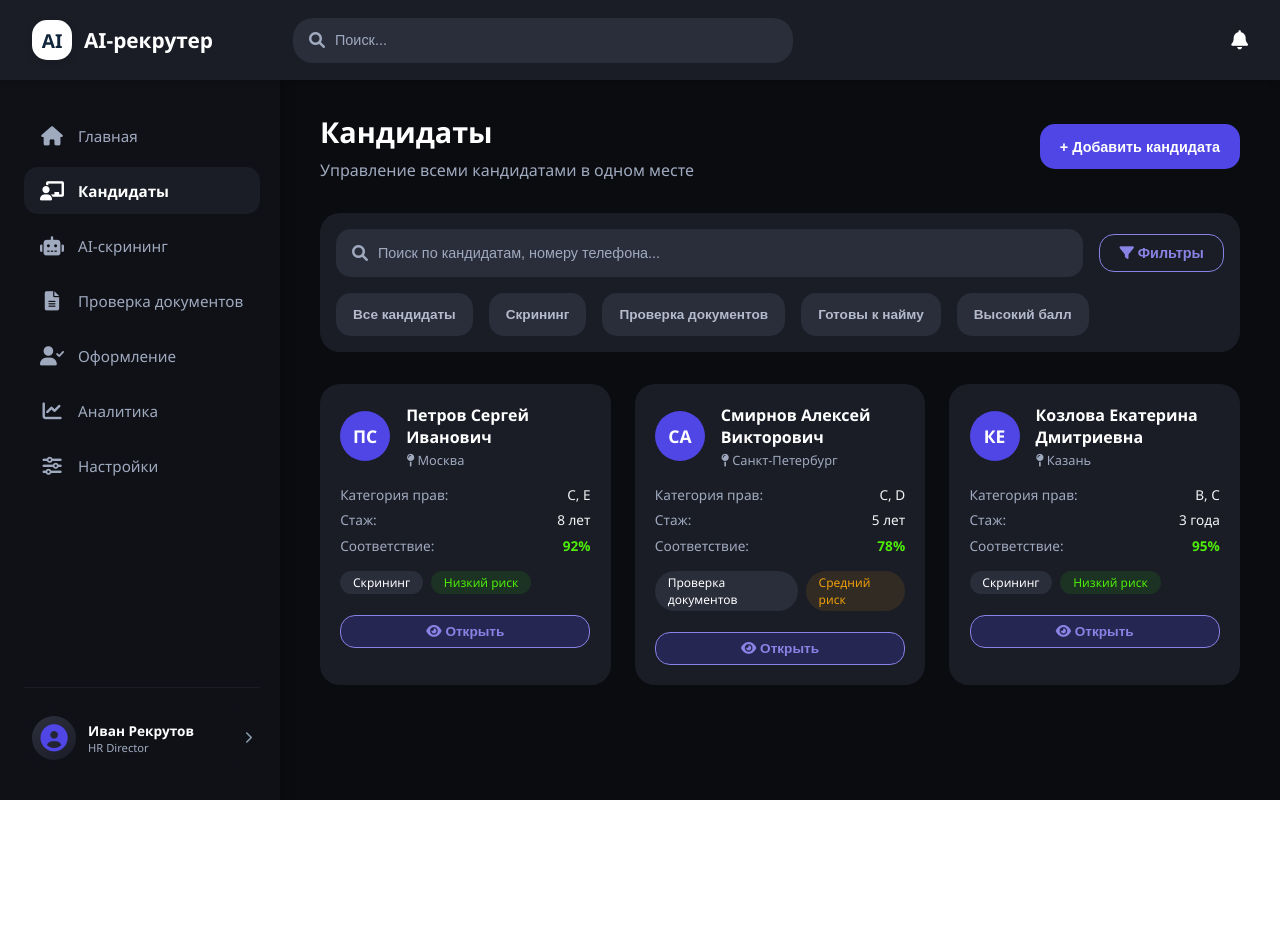
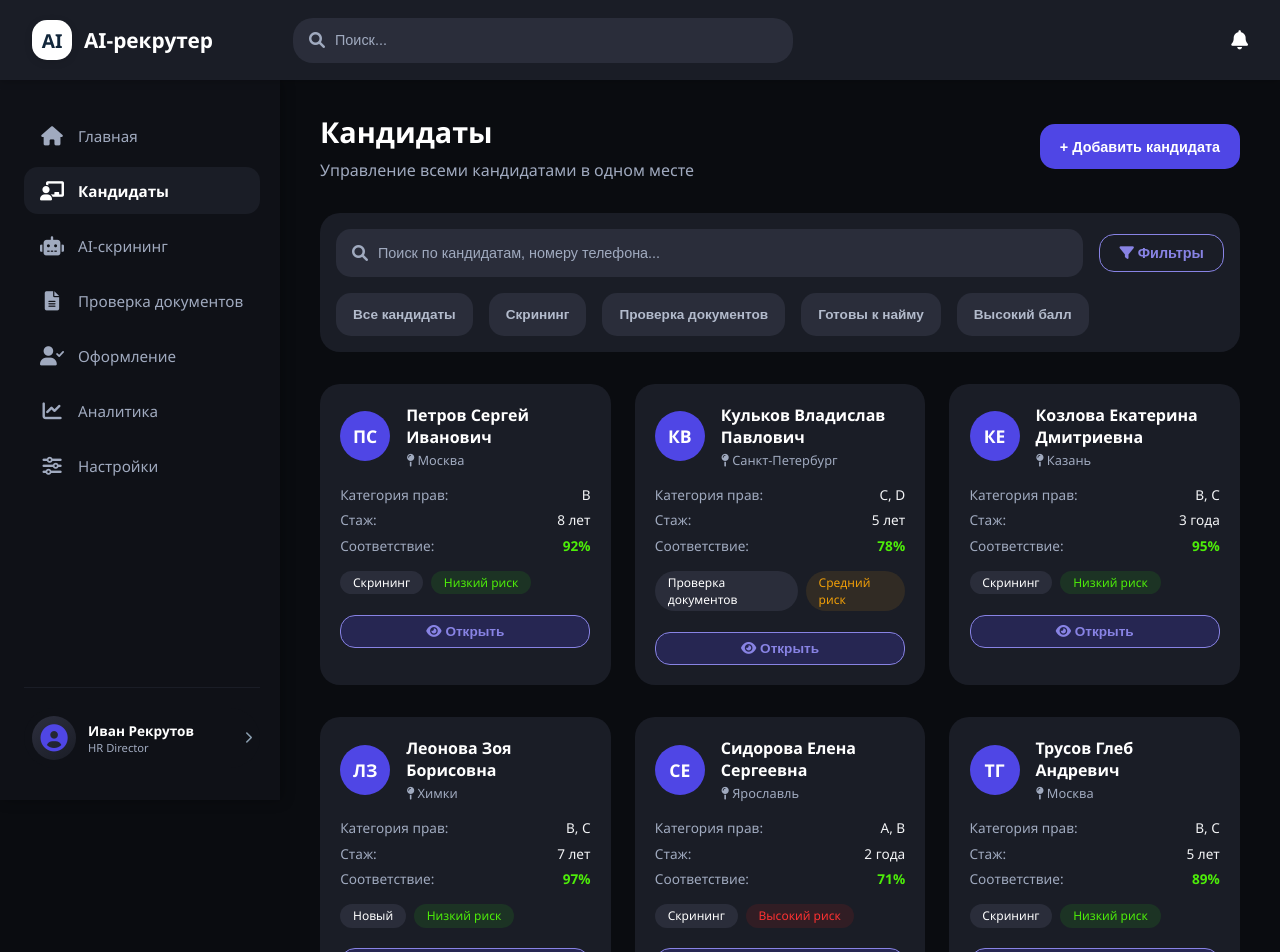
Before and after one commit to CelLecal/AIrecruter, a React (Vite) app in the folder frontend/registration/: page /dashboard/candidates in a window 1280 px wide. Shown: the top 952 px of the page. Before the commit the page ends 800 px from the top, so only its background shows below. Built offline with nearby package versions, Linux system fonts and the light colour scheme.

Commit message:
карточки Candidates.tsx

```diff
--- a/frontend/registration/src/components/Candidates/Candidates.tsx
+++ b/frontend/registration/src/components/Candidates/Candidates.tsx
@@ -45,7 +45,7 @@ const Candidates: React.FC = () => {
                     <div className={styles.cardDetails}>
                         <div className={styles.detailItem}>
                             <span className={styles.detailLabel}>Категория прав:</span>
-                            <span>C, E</span>
+                            <span>B</span>
                         </div>
                         <div className={styles.detailItem}>
                             <span className={styles.detailLabel}>Стаж:</span>
@@ -66,9 +66,9 @@ const Candidates: React.FC = () => {
 
                 <div className={styles.candidateCard}>
                     <div className={styles.cardHeader}>
-                        <div className={styles.cardAvatar}>СА</div>
+                        <div className={styles.cardAvatar}>КВ</div>
                         <div className={styles.cardTitle}>
-                            <div className={styles.cardName}>Смирнов Алексей Викторович</div>
+                            <div className={styles.cardName}>Кульков Владислав Павлович</div>
                             <div className={styles.cardCity}><i className="fa fa-map-pin" aria-hidden="true"></i> Санкт-Петербург</div>
                         </div>
                     </div>
@@ -121,10 +121,102 @@ const Candidates: React.FC = () => {
                     </div>
                     <button className={styles.openButton}><i className="fa fa-eye" aria-hidden="true"> </i> Открыть</button>
                 </div>
+            </div>
+
+            <div className={styles.cardsRow}>
+
+                <div className={styles.candidateCard}>
+                    <div className={styles.cardHeader}>
+                        <div className={styles.cardAvatar}>ЛЗ</div>
+                        <div className={styles.cardTitle}>
+                            <div className={styles.cardName}>Леонова Зоя Борисовна</div>
+                            <div className={styles.cardCity}><i className="fa fa-map-pin" aria-hidden="true"></i> Химки</div>
+                        </div>
+                    </div>
+                    <div className={styles.cardDetails}>
+                        <div className={styles.detailItem}>
+                            <span className={styles.detailLabel}>Категория прав:</span>
+                            <span>B, C</span>
+                        </div>
+                        <div className={styles.detailItem}>
+                            <span className={styles.detailLabel}>Стаж:</span>
+                            <span>7 лет</span>
+                        </div>
+                        <div className={styles.detailItem}>
+                            <span className={styles.detailLabel}>Соответствие:</span>
+                            <span className={styles.matchValue}>97%</span>
+                        </div>
+                    </div>
+                    <div className={styles.cardStatusRow}>
+                        <span className={styles.statusBadge}>Новый</span>
+                        <span className={styles.riskBadge}>Низкий риск</span>
+                    </div>
+                    <button className={styles.openButton}><i className="fa fa-eye" aria-hidden="true"> </i> Открыть</button>
+                </div>
 
 
+                <div className={styles.candidateCard}>
+                    <div className={styles.cardHeader}>
+                        <div className={styles.cardAvatar}>СЕ</div>
+                        <div className={styles.cardTitle}>
+                            <div className={styles.cardName}>Сидорова Елена Сергеевна</div>
+                            <div className={styles.cardCity}><i className="fa fa-map-pin" aria-hidden="true"></i> Ярославль</div>
+                        </div>
+                    </div>
+                    <div className={styles.cardDetails}>
+                        <div className={styles.detailItem}>
+                            <span className={styles.detailLabel}>Категория прав:</span>
+                            <span>А, В</span>
+                        </div>
+                        <div className={styles.detailItem}>
+                            <span className={styles.detailLabel}>Стаж:</span>
+                            <span>2 года</span>
+                        </div>
+                        <div className={styles.detailItem}>
+                            <span className={styles.detailLabel}>Соответствие:</span>
+                            <span className={styles.matchValue}>71%</span>
+                        </div>
+                    </div>
+                    <div className={styles.cardStatusRow}>
+                        <span className={styles.statusBadge}>Скрининг</span>
+                        <span className={styles.riskBadge2}>Высокий риск</span>
+                    </div>
+                    <button className={styles.openButton}><i className="fa fa-eye" aria-hidden="true"> </i> Открыть</button>
+                </div>
+
+
+                <div className={styles.candidateCard}>
+                    <div className={styles.cardHeader}>
+                        <div className={styles.cardAvatar}>ТГ</div>
+                        <div className={styles.cardTitle}>
+                            <div className={styles.cardName}>Трусов Глеб Андревич</div>
+                            <div className={styles.cardCity}><i className="fa fa-map-pin" aria-hidden="true"></i> Москва</div>
+                        </div>
+                    </div>
+                    <div className={styles.cardDetails}>
+                        <div className={styles.detailItem}>
+                            <span className={styles.detailLabel}>Категория прав:</span>
+                            <span>B, C</span>
+                        </div>
+                        <div className={styles.detailItem}>
+                            <span className={styles.detailLabel}>Стаж:</span>
+                            <span>5 лет</span>
+                        </div>
+                        <div className={styles.detailItem}>
+                            <span className={styles.detailLabel}>Соответствие:</span>
+                            <span className={styles.matchValue}>89%</span>
+                        </div>
+                    </div>
+                    <div className={styles.cardStatusRow}>
+                        <span className={styles.statusBadge}>Скрининг</span>
+                        <span className={styles.riskBadge}>Низкий риск</span>
+                    </div>
+                    <button className={styles.openButton}><i className="fa fa-eye" aria-hidden="true"> </i> Открыть</button>
+                </div>
+
             </div>
-        </div>
+            </div>
+
     );
 };
 
```
